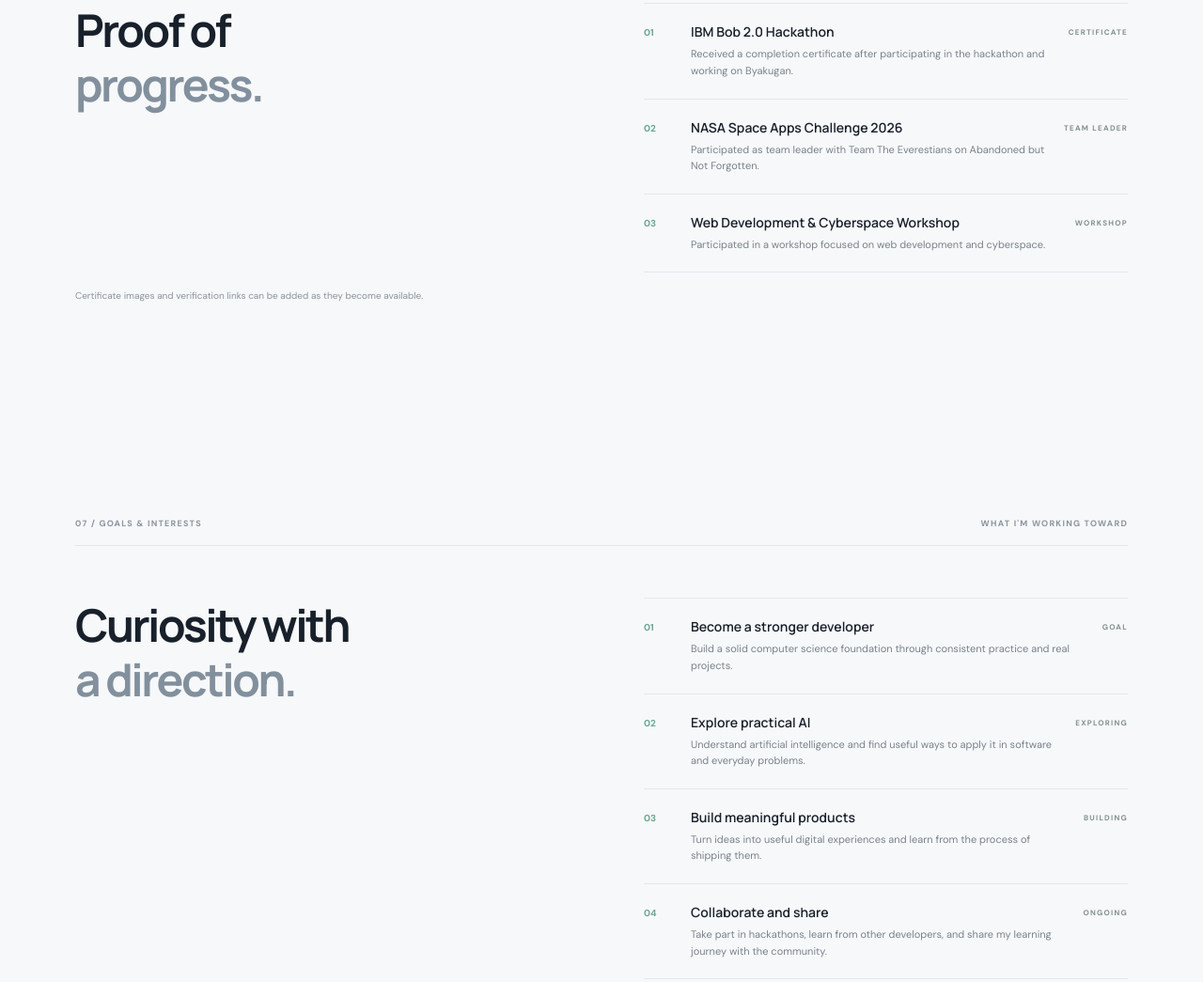
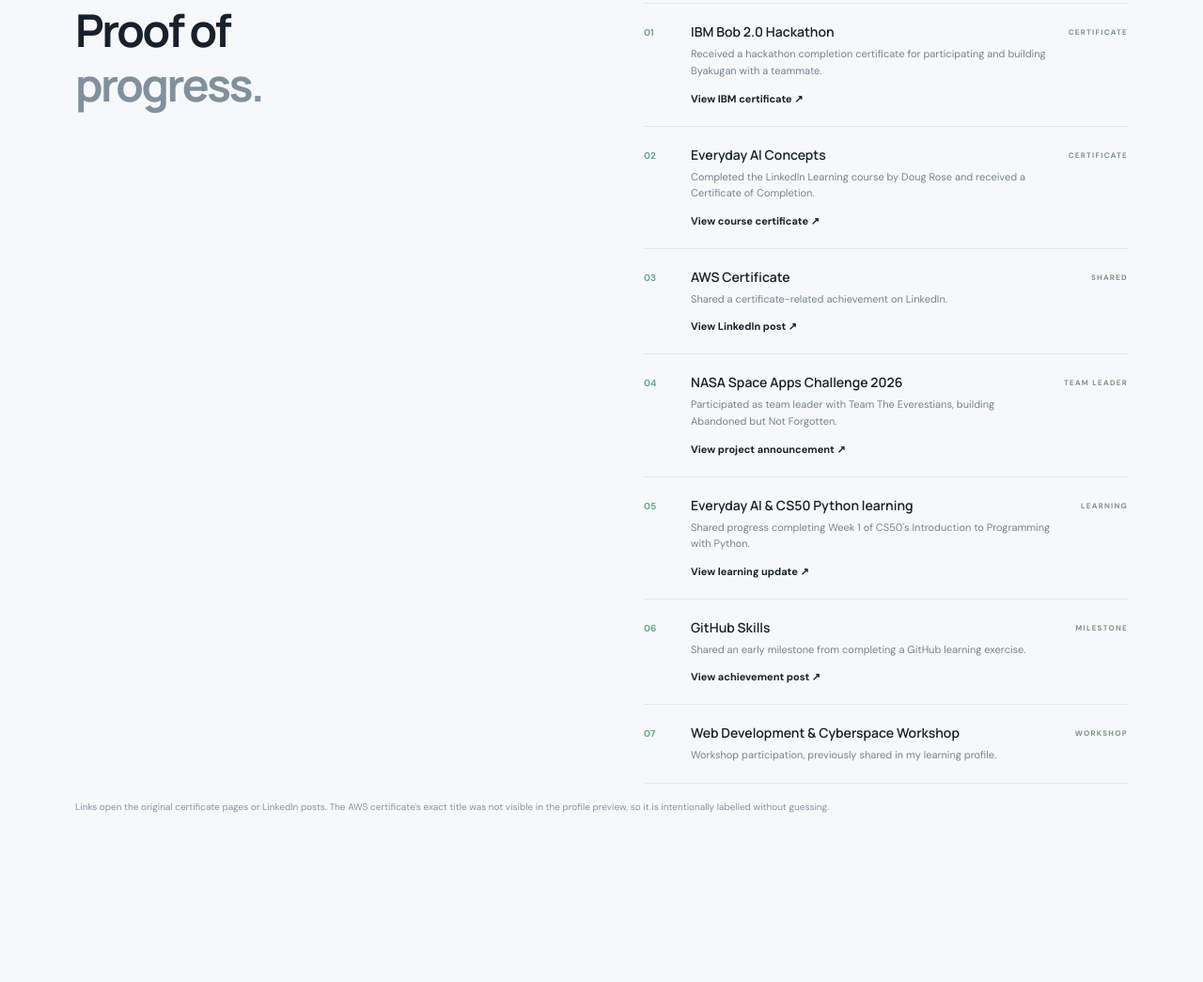
Before and after one commit to Naran121x/naran121x.github.io, a plain HTML site: page index.html in a window 1280 px wide. Shown: the part 3939-4984 px from the top of the page at 94% size. Drawn offline with Linux system fonts and the light colour scheme.

Commit message:
Update Byakugan link and add verified LinkedIn certificates and milestones

```diff
--- a/index.html
+++ b/index.html
@@ -92,7 +92,7 @@
       <div class="section-heading"><h2>Things I've <span>worked on.</span></h2><p>A selection of projects and experiments. More will find their way here as I keep building.</p></div>
       <div class="project-grid">
         <article class="project-card project-featured"><div class="project-top"><span class="project-index">01 — SPACE & STORYTELLING</span><span class="project-arrow">↗</span></div><div class="project-art space-art"><div class="planet planet-a"></div><div class="planet planet-b"></div><div class="starfield">✦　 ·　　 ✧　　 ·　 ✦</div><span>THE EVERESTIANS</span></div><div class="project-info"><div class="project-meta"><span>NASA SPACE APPS CHALLENGE</span><span>2026</span></div><h3>Abandoned but Not Forgotten</h3><p>An interactive digital museum exploring the stories of abandoned human-made equipment on the Moon and Mars. Built with Team The Everestians, where I served as team leader.</p><a href="https://github.com/Naran121x/The-Everestians" target="_blank" rel="noopener noreferrer" class="project-link">View project repository <span>↗</span></a></div></article>
-        <article class="project-card"><div class="project-top"><span class="project-index">02 — DEVELOPER TOOLS</span><span class="project-arrow">↗</span></div><div class="project-art code-art"><div class="code-window"><div class="window-dots">● ● ●</div><div><em>const</em> ideas = <strong>"build"</strong>;</div><div><em>function</em> <b>create()</b> {</div><div class="indent">learn();</div><div class="indent">iterate();</div><div>}</div></div><span>EXPERIMENT / ITERATE</span></div><div class="project-info"><div class="project-meta"><span>AI & SOFTWARE</span><span>PROJECT</span></div><h3>Byakugan</h3><p>An AI-powered codebase intelligence project exploring code analysis, knowledge extraction and developer productivity. Developed collaboratively during the IBM Bob 2.0 Hackathon.</p><a href="https://github.com/Enow-brenda/Byakugan" target="_blank" rel="noopener noreferrer" class="project-link">View project repository <span>↗</span></a></div></article>
+        <article class="project-card"><div class="project-top"><span class="project-index">02 — DEVELOPER TOOLS</span><span class="project-arrow">↗</span></div><div class="project-art code-art"><div class="code-window"><div class="window-dots">● ● ●</div><div><em>const</em> ideas = <strong>"build"</strong>;</div><div><em>function</em> <b>create()</b> {</div><div class="indent">learn();</div><div class="indent">iterate();</div><div>}</div></div><span>EXPERIMENT / ITERATE</span></div><div class="project-info"><div class="project-meta"><span>AI & SOFTWARE</span><span>PROJECT</span></div><h3>Byakugan</h3><p>An AI-powered codebase intelligence project exploring code analysis, knowledge extraction and developer productivity. Developed collaboratively during the IBM Bob 2.0 Hackathon.</p><a href="https://github.com/Naran121x/Byakugan.git" target="_blank" rel="noopener noreferrer" class="project-link">View project repository <span>↗</span></a></div></article>
       </div>
       <p class="project-footnote">Project descriptions are concise overviews. Visit the repositories for technical details, contributors and updates.</p>
     </div></section>
@@ -105,12 +105,16 @@
       <div class="journey-grid">
         <h2>Proof of<br><span>progress.</span></h2>
         <div class="focus-list">
-          <div class="focus-item"><span class="focus-number">01</span><div><h3>IBM Bob 2.0 Hackathon</h3><p>Received a completion certificate after participating in the hackathon and working on Byakugan.</p></div><span class="focus-status">CERTIFICATE</span></div>
-          <div class="focus-item"><span class="focus-number">02</span><div><h3>NASA Space Apps Challenge 2026</h3><p>Participated as team leader with Team The Everestians on Abandoned but Not Forgotten.</p></div><span class="focus-status">TEAM LEADER</span></div>
-          <div class="focus-item"><span class="focus-number">03</span><div><h3>Web Development &amp; Cyberspace Workshop</h3><p>Participated in a workshop focused on web development and cyberspace.</p></div><span class="focus-status">WORKSHOP</span></div>
+          <div class="focus-item"><span class="focus-number">01</span><div><h3>IBM Bob 2.0 Hackathon</h3><p>Received a hackathon completion certificate for participating and building Byakugan with a teammate.</p><a href="https://lablab.ai/u/@naran121x/ai-hackathons/ibm-bob-2-hackathon/certificate" target="_blank" rel="noopener noreferrer" class="project-link">View IBM certificate ↗</a></div><span class="focus-status">CERTIFICATE</span></div>
+          <div class="focus-item"><span class="focus-number">02</span><div><h3>Everyday AI Concepts</h3><p>Completed the LinkedIn Learning course by Doug Rose and received a Certificate of Completion.</p><a href="https://www.linkedin.com/learning/certificates/81f560d2d5e81b429bacb84aafc45c19caad03d791317ccf9c7d2354e41f5354/" target="_blank" rel="noopener noreferrer" class="project-link">View course certificate ↗</a></div><span class="focus-status">CERTIFICATE</span></div>
+          <div class="focus-item"><span class="focus-number">03</span><div><h3>AWS Certificate</h3><p>Shared a certificate-related achievement on LinkedIn.</p><a href="https://www.linkedin.com/feed/update/urn:li:activity:7502740501679431680/" target="_blank" rel="noopener noreferrer" class="project-link">View LinkedIn post ↗</a></div><span class="focus-status">SHARED</span></div>
+          <div class="focus-item"><span class="focus-number">04</span><div><h3>NASA Space Apps Challenge 2026</h3><p>Participated as team leader with Team The Everestians, building Abandoned but Not Forgotten.</p><a href="https://www.linkedin.com/feed/update/urn:li:activity:7527748932521590784/" target="_blank" rel="noopener noreferrer" class="project-link">View project announcement ↗</a></div><span class="focus-status">TEAM LEADER</span></div>
+          <div class="focus-item"><span class="focus-number">05</span><div><h3>Everyday AI &amp; CS50 Python learning</h3><p>Shared progress completing Week 1 of CS50's Introduction to Programming with Python.</p><a href="https://www.linkedin.com/feed/update/urn:li:activity:7470858204105859072/" target="_blank" rel="noopener noreferrer" class="project-link">View learning update ↗</a></div><span class="focus-status">LEARNING</span></div>
+          <div class="focus-item"><span class="focus-number">06</span><div><h3>GitHub Skills</h3><p>Shared an early milestone from completing a GitHub learning exercise.</p><a href="https://www.linkedin.com/feed/update/urn:li:activity:7467818516792922113/" target="_blank" rel="noopener noreferrer" class="project-link">View achievement post ↗</a></div><span class="focus-status">MILESTONE</span></div>
+          <div class="focus-item"><span class="focus-number">07</span><div><h3>Web Development &amp; Cyberspace Workshop</h3><p>Workshop participation, previously shared in my learning profile.</p></div><span class="focus-status">WORKSHOP</span></div>
         </div>
       </div>
-      <p class="project-footnote">Certificate images and verification links can be added as they become available.</p>
+      <p class="project-footnote">Links open the original certificate pages or LinkedIn posts. The AWS certificate's exact title was not visible in the profile preview, so it is intentionally labelled without guessing.</p>
     </section>
     <section class="section wrap" id="goals">
       <div class="section-label"><span>07 / GOALS & INTERESTS</span><span>WHAT I'M WORKING TOWARD</span></div>
```
